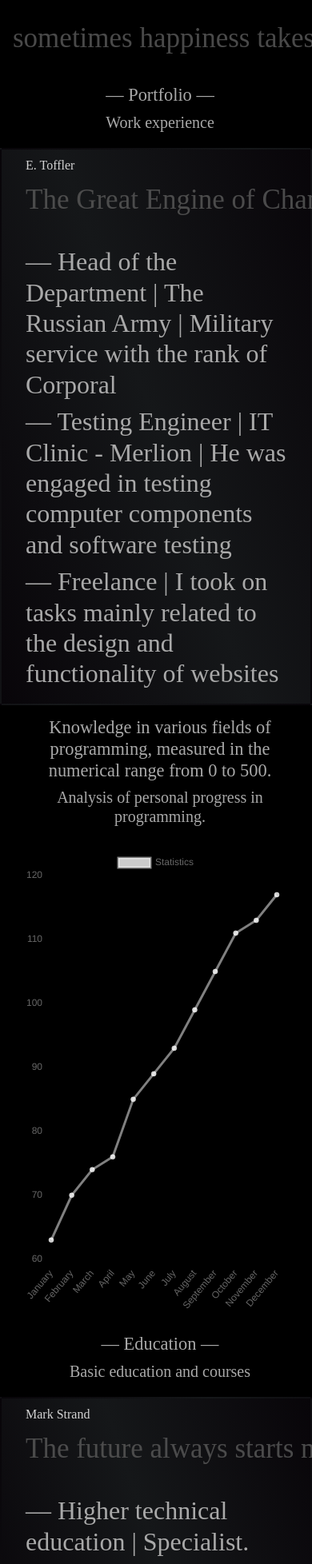
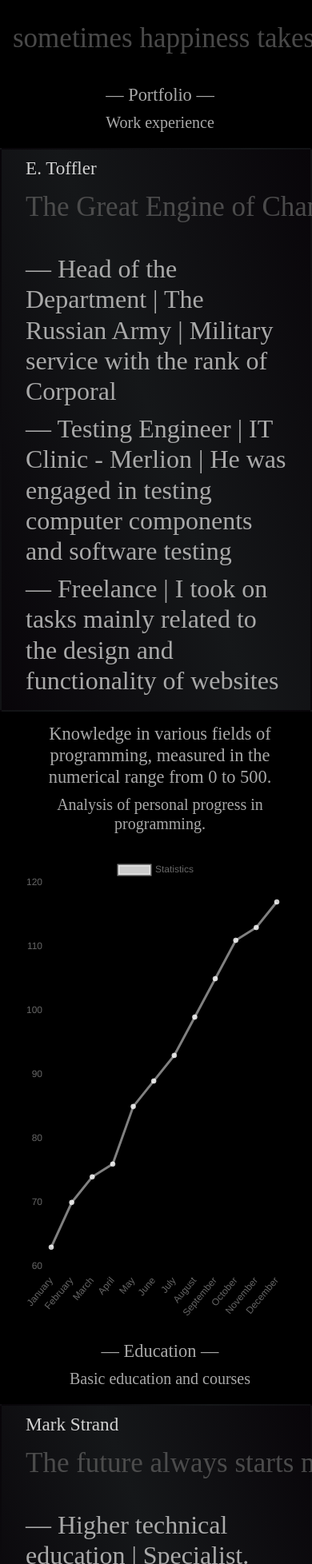
Before and after one commit to houston03/flaskPro, a Flask app: page / in a window 390 px wide. Shown: the part 644-2600 px from the top of the page at 80% size. Run offline with Flask 3, Linux system fonts and the light colour scheme.

Commit message:
index.css

```diff
--- a/static/css/index.css
+++ b/static/css/index.css
@@ -235,9 +235,3 @@ a {
 font-size: 0.8rem;
 
 }}
-@media screen and (max-width: 1000px){
-h3 {
-
-font-size: 1rem;
-
-}}
```
